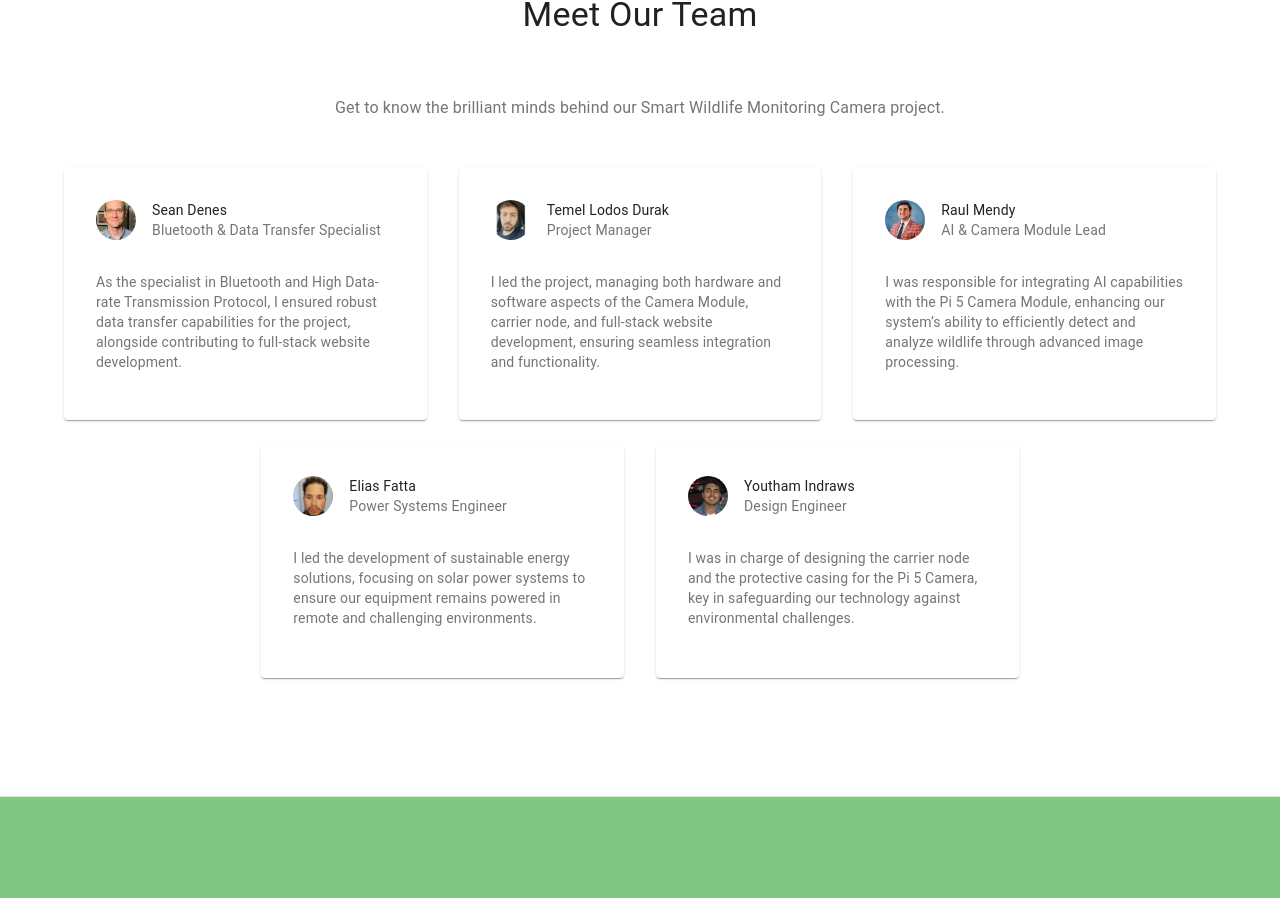
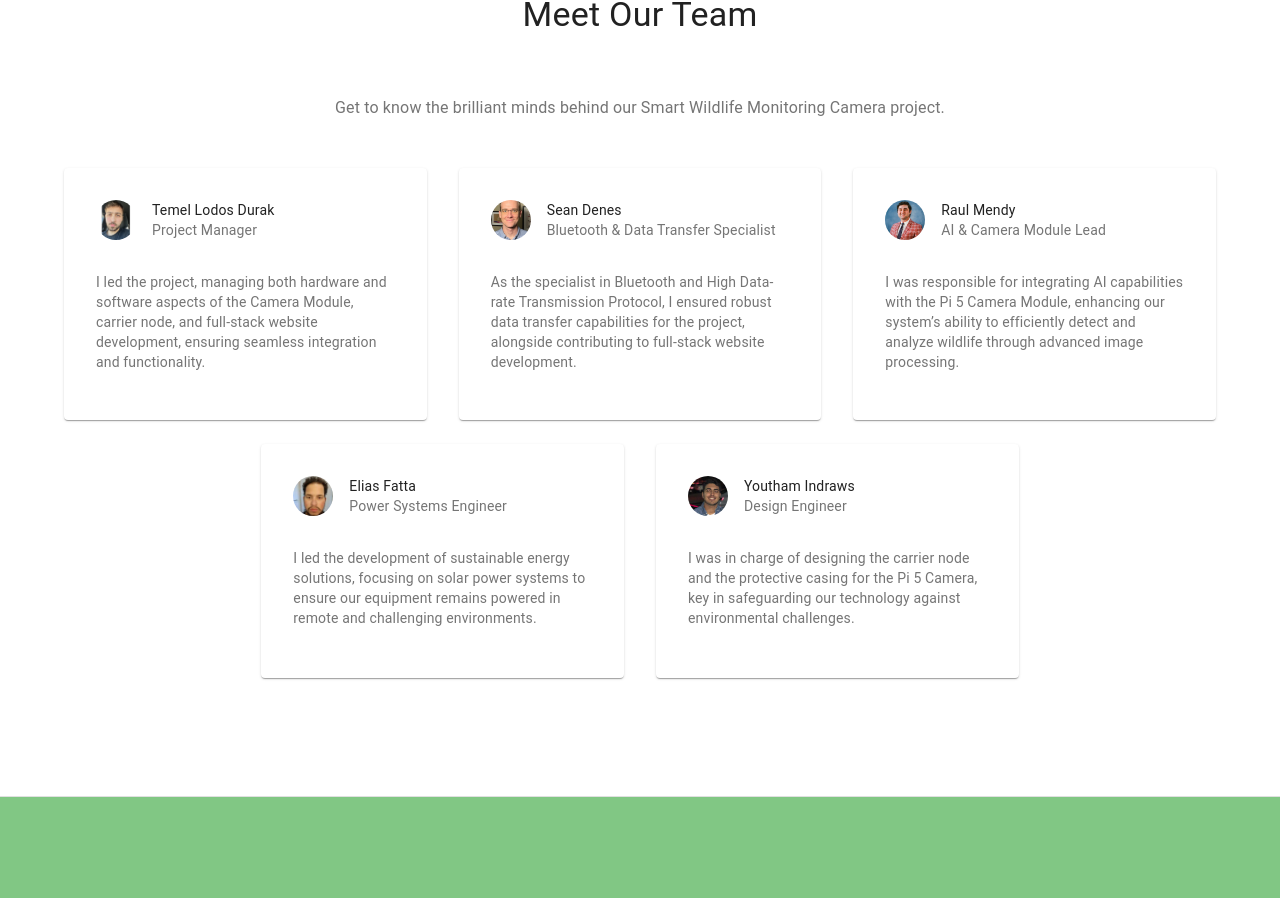
Before and after one commit to TLodosDurak/wildlife-camera-mern-stack, a React (Create React App) app in the folder wildlife_react/: page / in a window 1280 px wide. Shown: the part 1508-2406 px from the top of the page. Built offline with nearby package versions, Linux system fonts and the light colour scheme; no server answers.

Commit message:
Reoordering members

```diff
--- a/wildlife_react/src/components/TeamMembers.js
+++ b/wildlife_react/src/components/TeamMembers.js
@@ -9,18 +9,18 @@ import Grid from '@mui/material/Grid';
 
 const teamMembers = [
     {
+      avatar: '/static/images/avatar/TemelDurak.png',
+      name: 'Temel Lodos Durak',
+      occupation: 'Project Manager',
+      testimonial:
+        'I led the project, managing both hardware and software aspects of the Camera Module, carrier node, and full-stack website development, ensuring seamless integration and functionality.',
+    },
+    {
       avatar: '/static/images/avatar/SeanDenes.PNG',
       name: 'Sean Denes',
       occupation: 'Bluetooth & Data Transfer Specialist',
       testimonial:
         'As the specialist in Bluetooth and High Data-rate Transmission Protocol, I ensured robust data transfer capabilities for the project, alongside contributing to full-stack website development.',
-    },
-    {
-      avatar: '/static/images/avatar/TemelDurak.png',
-      name: 'Temel Lodos Durak',
-      occupation: 'Project Manager',
-      testimonial:
-        'I led the project, managing both hardware and software aspects of the Camera Module, carrier node, and full-stack website development, ensuring seamless integration and functionality.',
     },
     {
       avatar: '/static/images/avatar/RaulMendy.png',
```
